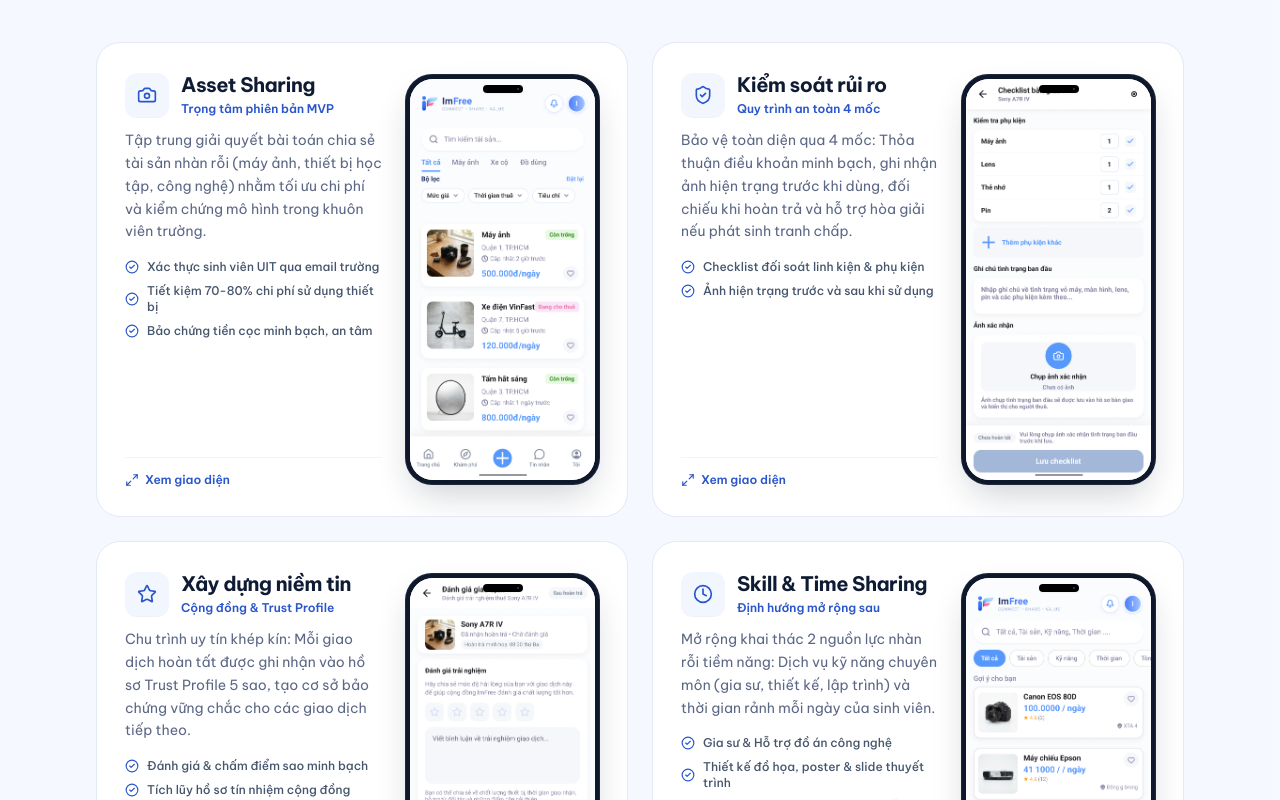
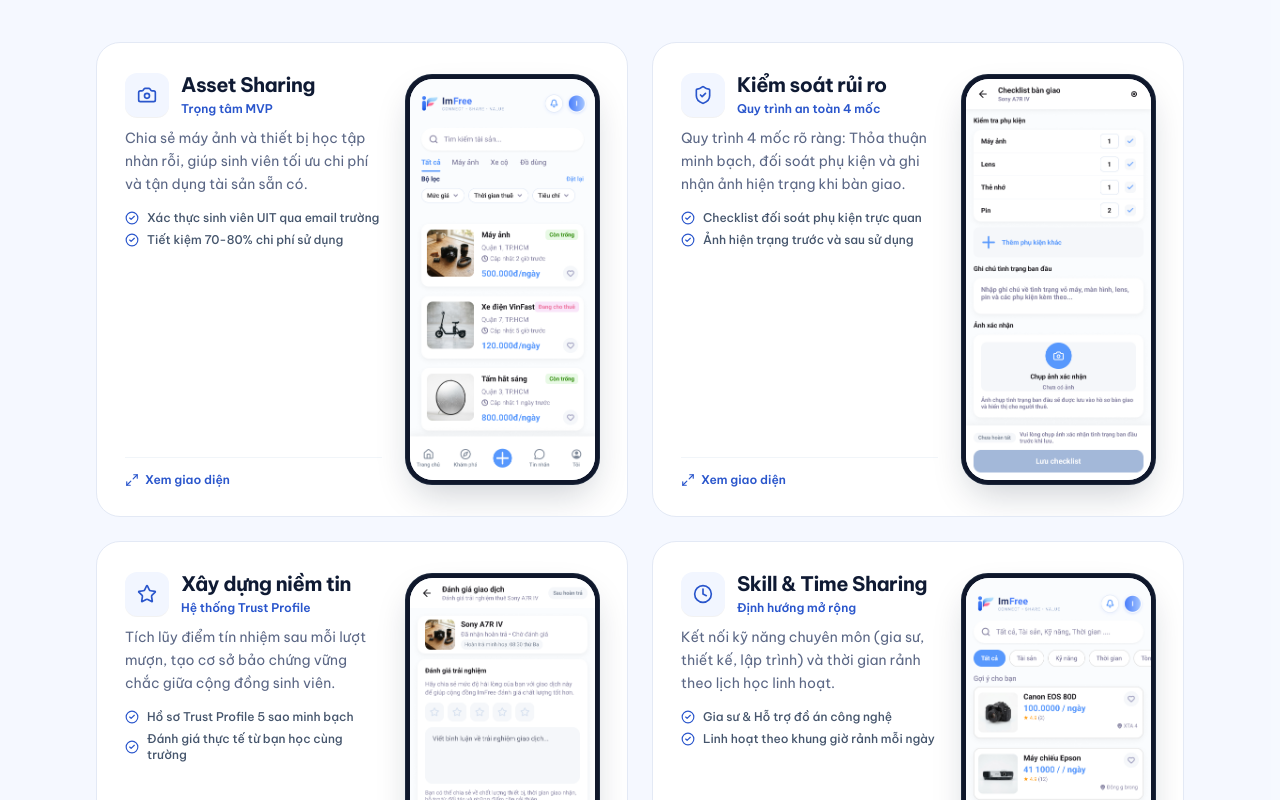
Before and after one commit to phamhuy273/imfree-web, a React (Vite) app: page / in a window 1280 px wide. Shown: the part 900-1700 px from the top of the page. Built offline with nearby package versions, Linux system fonts and the light colour scheme.

Commit message:
fix(home): remove dynamic island overlay to prevent obscuring UI text and condense card copy for cleaner layout

```diff
--- a/src/data/content.js
+++ b/src/data/content.js
@@ -64,42 +64,40 @@ export const modules = [
   {
     icon: Camera,
     title: "Asset Sharing",
-    subtitle: "Trọng tâm phiên bản MVP",
-    text: "Tập trung giải quyết bài toán chia sẻ tài sản nhàn rỗi (máy ảnh, thiết bị học tập, công nghệ) nhằm tối ưu chi phí và kiểm chứng mô hình trong khuôn viên trường.",
+    subtitle: "Trọng tâm MVP",
+    text: "Chia sẻ máy ảnh và thiết bị học tập nhàn rỗi, giúp sinh viên tối ưu chi phí và tận dụng tài sản sẵn có.",
     highlights: [
       "Xác thực sinh viên UIT qua email trường",
-      "Tiết kiệm 70-80% chi phí sử dụng thiết bị",
-      "Bảo chứng tiền cọc minh bạch, an tâm",
+      "Tiết kiệm 70-80% chi phí sử dụng",
     ],
   },
   {
     icon: ShieldCheck,
     title: "Kiểm soát rủi ro",
     subtitle: "Quy trình an toàn 4 mốc",
-    text: "Bảo vệ toàn diện qua 4 mốc: Thỏa thuận điều khoản minh bạch, ghi nhận ảnh hiện trạng trước khi dùng, đối chiếu khi hoàn trả và hỗ trợ hòa giải nếu phát sinh tranh chấp.",
+    text: "Quy trình 4 mốc rõ ràng: Thỏa thuận minh bạch, đối soát phụ kiện và ghi nhận ảnh hiện trạng khi bàn giao.",
     highlights: [
-      "Checklist đối soát linh kiện & phụ kiện",
-      "Ảnh hiện trạng trước và sau khi sử dụng",
+      "Checklist đối soát phụ kiện trực quan",
+      "Ảnh hiện trạng trước và sau sử dụng",
     ],
   },
   {
     icon: Star,
     title: "Xây dựng niềm tin",
-    subtitle: "Cộng đồng & Trust Profile",
-    text: "Chu trình uy tín khép kín: Mỗi giao dịch hoàn tất được ghi nhận vào hồ sơ Trust Profile 5 sao, tạo cơ sở bảo chứng vững chắc cho các giao dịch tiếp theo.",
+    subtitle: "Hệ thống Trust Profile",
+    text: "Tích lũy điểm tín nhiệm sau mỗi lượt mượn, tạo cơ sở bảo chứng vững chắc giữa cộng đồng sinh viên.",
     highlights: [
-      "Đánh giá & chấm điểm sao minh bạch",
-      "Tích lũy hồ sơ tín nhiệm cộng đồng",
+      "Hồ sơ Trust Profile 5 sao minh bạch",
+      "Đánh giá thực tế từ bạn học cùng trường",
     ],
   },
   {
     icon: Clock,
     title: "Skill & Time Sharing",
-    subtitle: "Định hướng mở rộng sau",
-    text: "Mở rộng khai thác 2 nguồn lực nhàn rỗi tiềm năng: Dịch vụ kỹ năng chuyên môn (gia sư, thiết kế, lập trình) và thời gian rảnh mỗi ngày của sinh viên.",
+    subtitle: "Định hướng mở rộng",
+    text: "Kết nối kỹ năng chuyên môn (gia sư, thiết kế, lập trình) và thời gian rảnh theo lịch học linh hoạt.",
     highlights: [
       "Gia sư & Hỗ trợ đồ án công nghệ",
-      "Thiết kế đồ họa, poster & slide thuyết trình",
       "Linh hoạt theo khung giờ rảnh mỗi ngày",
     ],
   },
--- a/src/pages/Home.jsx
+++ b/src/pages/Home.jsx
@@ -42,10 +42,10 @@ const MOCKUP_DETAILS = [
   {
     index: 0,
     title: "Asset Sharing",
-    subtitle: "Trọng tâm phiên bản MVP",
+    subtitle: "Trọng tâm MVP",
     image: mockupAssetSharing,
     description:
-      "Giao diện giải quyết bài toán chia sẻ tài sản nhàn rỗi cho sinh viên UIT: Bộ lọc thông minh theo danh mục (Máy ảnh, Xe điện, Đồ dùng học tập), mức giá thuê rõ ràng theo ngày, trạng thái sẵn sàng và vị trí giao nhận gần trường.",
+      "Giao diện chia sẻ tài sản nhàn rỗi cho sinh viên UIT: Bộ lọc thông minh theo danh mục, giá thuê rõ ràng theo ngày và vị trí giao nhận gần trường.",
   },
   {
     index: 1,
@@ -53,23 +53,23 @@ const MOCKUP_DETAILS = [
     subtitle: "Quy trình an toàn 4 mốc",
     image: mockupRiskControl,
     description:
-      "Bảo vệ 2 chiều minh bạch: Bên cho thuê và bên thuê cùng kiểm tra danh mục phụ kiện (thân máy, lens, thẻ nhớ, pin), ghi chú hiện trạng ban đầu và chụp ảnh đối soát trước khi lưu biên bản giao nhận vào hệ thống.",
+      "Bảo vệ 2 chiều minh bạch: Bên cho thuê và bên thuê cùng kiểm tra danh mục phụ kiện, ghi chú hiện trạng và đối soát trước khi bàn giao.",
   },
   {
     index: 2,
     title: "Xây dựng niềm tin",
-    subtitle: "Cộng đồng & Trust Profile",
+    subtitle: "Hệ thống Trust Profile",
     image: mockupTrustProfile,
     description:
-      "Chu trình uy tín khép kín: Sau khi hoàn trả thiết bị, cả 2 bên thực hiện đánh giá sao và gửi bình luận khách quan. Điểm uy tín được tích lũy vào hồ sơ cá nhân để bảo chứng cho mọi giao dịch tiếp theo.",
+      "Chu trình uy tín khép kín: Đánh giá sao và nhận xét khách quan sau khi hoàn trả. Điểm uy tín được tích lũy vào hồ sơ cá nhân của sinh viên.",
   },
   {
     index: 3,
     title: "Skill & Time Sharing",
-    subtitle: "Định hướng mở rộng sau",
+    subtitle: "Định hướng mở rộng",
     image: mockupSkillSharing,
     description:
-      "Tầm nhìn tương lai của ImFree: Mở rộng chia sẻ kỹ năng học tập (Gia sư đồ án CNTT, Thiết kế Poster, Slide thuyết trình) và khai thác thời gian rảnh mỗi ngày giúp sinh viên tạo thêm thu nhập chính đáng.",
+      "Tầm nhìn tương lai: Mở rộng chia sẻ kỹ năng học tập (Gia sư CNTT, Thiết kế Slide) và thời gian rảnh mỗi ngày của sinh viên.",
   },
 ];
 
@@ -465,12 +465,12 @@ export default function Home() {
                           </div>
                         </div>
 
-                        <p className="mt-3 text-muted text-xs sm:text-sm leading-relaxed">
+                        <p className="mt-2.5 text-muted text-xs sm:text-sm leading-relaxed">
                           {m.text}
                         </p>
 
                         {m.highlights && (
-                          <ul className="mt-4 space-y-2">
+                          <ul className="mt-3.5 space-y-1.5">
                             {m.highlights.map((h) => (
                               <li key={h} className="flex items-center gap-2 text-xs font-medium text-slate-600">
                                 <CheckCircle2 className="size-3.5 text-brand-600 shrink-0" />
@@ -493,7 +493,7 @@ export default function Home() {
                       </div>
                     </div>
 
-                    {/* Cột Mockup Điện thoại bên phải: VIỀN SIÊU MỎNG TITANIUM, DYNAMIC ISLAND NỔI BÊN TRONG MÀN HÌNH */}
+                    {/* Cột Mockup Điện thoại bên phải: VIỀN SIÊU MỎNG TITANIUM, HIỂN THỊ TRỌN VẸN 100% GIAO DIỆN GỐC FIGMA */}
                     <div className="shrink-0 flex justify-center items-center py-1">
                       <div
                         role="button"
@@ -502,21 +502,13 @@ export default function Home() {
                         onKeyDown={(e) => e.key === "Enter" && setSelectedMockupIndex(i)}
                         className="group/phone relative cursor-zoom-in rounded-[24px] sm:rounded-[26px] p-[3.5px] sm:p-1 bg-slate-900 shadow-[0_16px_36px_-8px_rgba(15,26,51,0.22)] ring-1 ring-slate-800 transition-all duration-300 hover:scale-[1.03] hover:shadow-[0_20px_45px_-6px_rgba(42,86,204,0.3)]"
                       >
-                        {/* Màn hình hiển thị tràn viền trọn vẹn */}
+                        {/* Màn hình hiển thị tràn viền trọn vẹn, không bị che tiêu đề */}
                         <div className="relative overflow-hidden rounded-[21px] sm:rounded-[23px] w-[155px] sm:w-[170px] lg:w-[185px] aspect-[393/852] bg-slate-100 shadow-inner">
-                          {/* Dynamic Island nổi tinh tế bên trong màn hình (không chiếm viền trên) */}
-                          <div className="absolute top-1.5 left-1/2 -translate-x-1/2 w-10 h-2 bg-black rounded-full z-10 flex items-center justify-end pr-1 pointer-events-none shadow-xs">
-                            <span className="size-0.5 rounded-full bg-slate-700" />
-                          </div>
-
                           <img
                             src={MOCKUP_IMAGES[i]}
                             alt={m.title}
                             className="w-full h-full object-cover object-top select-none pointer-events-none"
                           />
-
-                          {/* Home indicator bar nổi bên trong màn hình */}
-                          <div className="absolute bottom-1 left-1/2 -translate-x-1/2 w-12 h-0.5 bg-black/40 rounded-full z-10 pointer-events-none" />
 
                           {/* Hover overlay hint */}
                           <div className="absolute inset-0 bg-slate-950/25 backdrop-blur-[1px] opacity-0 group-hover/phone:opacity-100 transition-opacity flex flex-col items-center justify-center text-white gap-1 z-20">
@@ -622,21 +614,13 @@ export default function Home() {
 
                 {/* Khung điện thoại viền siêu mỏng Titanium Pro (không dày viền) */}
                 <div className="relative rounded-[32px] sm:rounded-[40px] p-1 sm:p-1.5 bg-slate-950 shadow-[0_30px_90px_-20px_rgba(0,0,0,0.85)] ring-1 ring-white/20 max-h-[82vh] flex flex-col">
-                  {/* Màn hình hiển thị tràn viền sắc nét */}
+                  {/* Màn hình hiển thị tràn viền sắc nét, 100% nguyên bản Figma */}
                   <div className="relative overflow-hidden rounded-[29px] sm:rounded-[36px] w-[260px] sm:w-[310px] md:w-[340px] aspect-[393/852] bg-white shadow-inner">
-                    {/* Dynamic Island nổi tinh tế bên trong màn hình */}
-                    <div className="absolute top-2 left-1/2 -translate-x-1/2 w-16 h-3 bg-black rounded-full z-10 flex items-center justify-end pr-1.5 pointer-events-none shadow-xs">
-                      <span className="size-1 rounded-full bg-slate-700" />
-                    </div>
-
                     <img
                       src={MOCKUP_DETAILS[selectedMockupIndex].image}
                       alt={MOCKUP_DETAILS[selectedMockupIndex].title}
                       className="w-full h-full object-contain select-none pointer-events-none"
                     />
-
-                    {/* Home bar nổi bên trong màn hình */}
-                    <div className="absolute bottom-1.5 left-1/2 -translate-x-1/2 w-20 h-1 bg-black/40 rounded-full z-10 pointer-events-none" />
                   </div>
                 </div>
 
```
